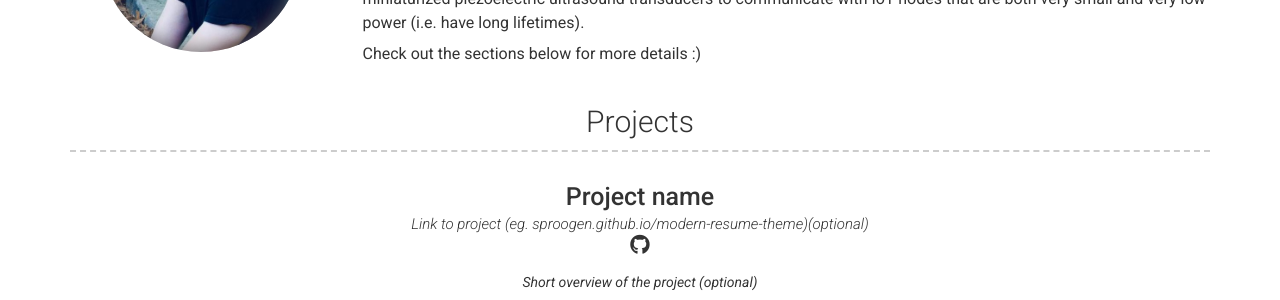
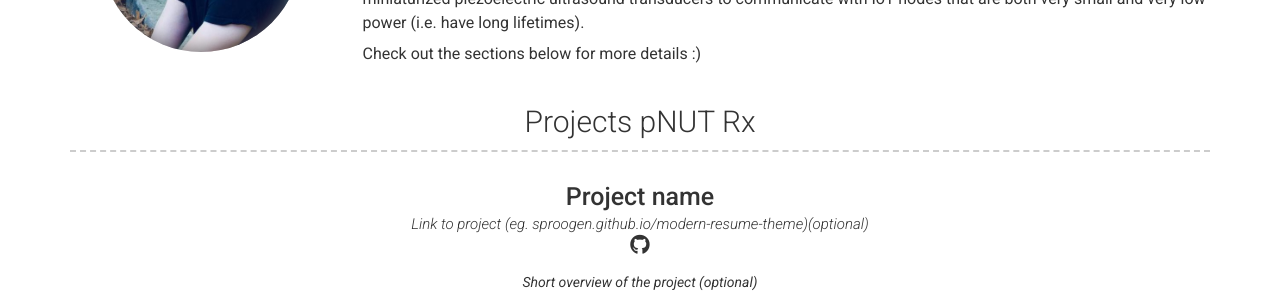
Before and after one commit to simeonipietro/pietrosimeoni.com, a Jekyll site: the page built from index.md, in a window 1280 px wide. Shown: the part 427-727 px from the top of the page. Built offline with Jekyll 4.4.1, drawn with Linux system fonts in a browser that asks for light colours; nearby versions of some CDN libraries; part of the change alters nothing that is shown.

Commit message:
Update _config.yml

```diff
--- a/_config.yml
+++ b/_config.yml
@@ -70,7 +70,7 @@ about_content: | # this will include new lines to allow paragraphs
 #    - Imagesssss
 
 # Projects Section
-#projects_title: Projects #pNUT Rx
+projects_title: Projects pNUT Rx
 
 # Experience Section
 # experience_title: Experience #(Use this to override about experience section title)
```
